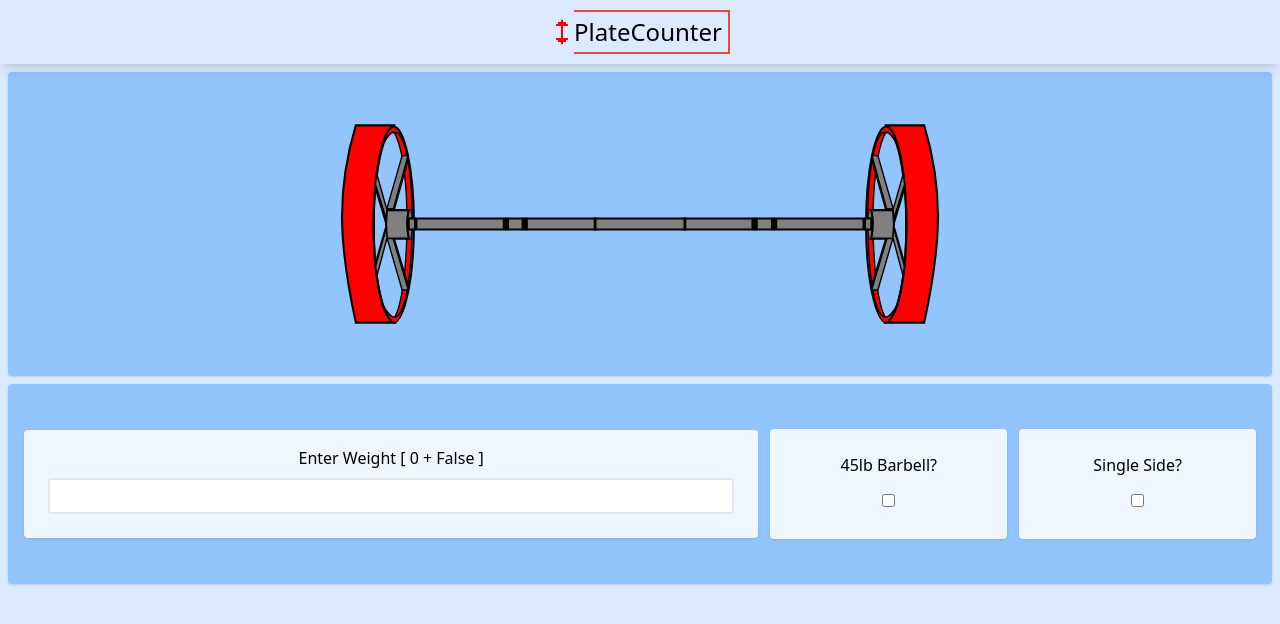
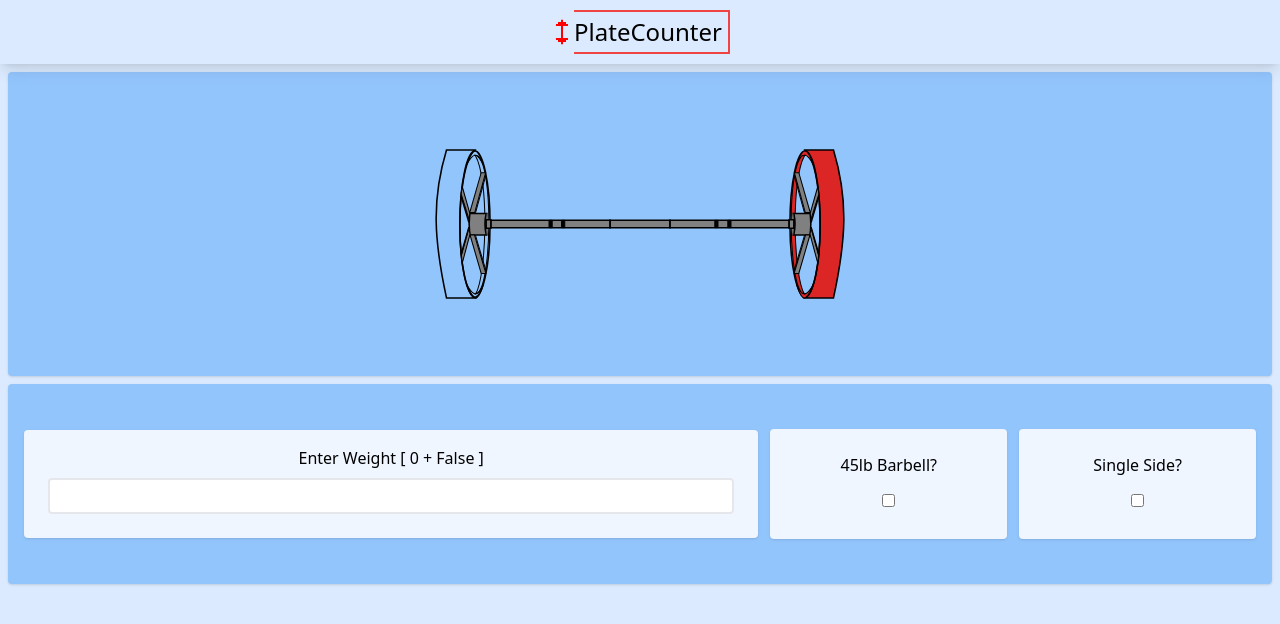
Before and after one commit to PeytonCurr/plate_counter, a React (Create React App) app: page / in a window 1280 px wide. Shown: the top 624 px of the page. Built offline with nearby package versions, Linux system fonts and the light colour scheme.

Commit message:
Starting to get Plate Colors conditionally rendering

```diff
--- a/src/App.jsx
+++ b/src/App.jsx
@@ -35,7 +35,7 @@ function App() {
       <Navbar />
       <section className='grid grid-col-1 grid-rows-5 md:grid-rows-7 p-2 gap-2 bg-blue-100' style={{ height: "92vh" }}>
 
-        <BarbellPlates weight={weight} barBell={barBell} />
+        <BarbellPlates weight={weight} barBell={barBell} counts={counts} />
 
         {weight > 0 && weight % 5 == 0 &&
           <Stats weight={weight} counts={counts} setCounts={setCounts} resetCounts={resetCounts} barBell={barBell} single={single} />
--- a/src/components/BarbellPlates.jsx
+++ b/src/components/BarbellPlates.jsx
@@ -5,9 +5,10 @@ import BasePlate45_35SVG from './svgs/BasePlate45_35SVG.jsx'
 function BarbellPlates(props) {
   return (
     <div className='text-2xl p-2 bg-blue-300 row-span-2 md:row-span-3 rounded shadow flex justify-center items-center'>
-      <BasePlate45_35SVG height={200} transform={"translate(18 0)"} />
-      <BarBellSVG width={450} />
-      <BasePlate45_35SVG transform={"scale(-1,1) translate(18 0)"} height={200} />
+
+      <BasePlate45_35SVG color={" " + (props.counts[45] > 0 && '#DC2626')} height={150} transform={"translate(28 0)"} />
+      <BarBellSVG width={300} />
+      <BasePlate45_35SVG color={"#DC2626"} transform={"scale(-1,1) translate(28 0)"} height={150} />
     </div>
   )
 }
--- a/src/components/svgs/BasePlate45_35SVG.jsx
+++ b/src/components/svgs/BasePlate45_35SVG.jsx
@@ -3,11 +3,11 @@ import React from 'react'
 function BasePlate45_35SVG(props) {
   return (
     <svg transform={props.transform} width="109" height={props.height} viewBox="0 0 109 288" fill="none" xmlns="http://www.w3.org/2000/svg">
-      <path d="M21.8427 286C-2.47624 173.393 -6.66931 96.9667 21.8427 2H76C37.5 38 38.5 261 76 286H21.8427Z" fill="#FF0000" stroke="black" stroke-width="3" />
+      <path d="M21.8427 286C-2.47624 173.393 -6.66931 96.9667 21.8427 2H76C37.5 38 38.5 261 76 286H21.8427Z" fill={props.color} stroke="black" stroke-width="3" />
       <path d="M105.5 144C105.5 183.139 102.091 218.528 96.6002 244.094C93.852 256.889 90.5987 267.143 87.0345 274.162C85.2513 277.673 83.4277 280.299 81.6121 282.029C79.8031 283.752 78.0989 284.5 76.5 284.5C74.9011 284.5 73.1969 283.752 71.3879 282.029C69.5723 280.299 67.7487 277.673 65.9655 274.162C62.4013 267.143 59.148 256.889 56.3998 244.094C50.9086 218.528 47.5 183.139 47.5 144C47.5 104.861 50.9086 69.4715 56.3998 43.9058C59.148 31.1107 62.4013 20.8568 65.9655 13.8382C67.7487 10.3267 69.5723 7.70068 71.3879 5.97097C73.1969 4.24752 74.9011 3.5 76.5 3.5C78.0989 3.5 79.8031 4.24752 81.6121 5.97097C83.4277 7.70068 85.2513 10.3267 87.0345 13.8382C90.5987 20.8568 93.852 31.1107 96.6002 43.9058C102.091 69.4715 105.5 104.861 105.5 144Z" stroke="black" stroke-width="3" />
-      <path d="M60 31C72.9233 -5.03286 80.5 -4.96712 93 31C80.5084 5.50367 73.2898 5.36924 60 31Z" fill="#FF0000" stroke="black" stroke-width="2" />
-      <path d="M93.3992 258.298C82.0687 294.863 74.4964 295.13 60.4309 259.745C74.0287 284.669 81.2463 284.487 93.3992 258.298Z" fill="#FF0000" stroke="black" stroke-width="2" />
-      <path d="M82 13L77 12C104.5 59 98.5 243.5 78 278L83 276C108.5 248.5 111.5 37.5 82 13Z" fill="#FF0000" stroke="black" stroke-width="2" />
+      <path d="M60 31C72.9233 -5.03286 80.5 -4.96712 93 31C80.5084 5.50367 73.2898 5.36924 60 31Z" fill={props.color} stroke="black" stroke-width="2" />
+      <path d="M93.3992 258.298C82.0687 294.863 74.4964 295.13 60.4309 259.745C74.0287 284.669 81.2463 284.487 93.3992 258.298Z" fill={props.color} stroke="black" stroke-width="2" />
+      <path d="M82 13L77 12C104.5 59 98.5 243.5 78 278L83 276C108.5 248.5 111.5 37.5 82 13Z" fill={props.color} stroke="black" stroke-width="2" />
       <path d="M66.4723 165C64.5092 147.314 64.5092 141.284 66.4723 124H98C94.8602 137.265 94.8602 149.725 98 165H66.4723Z" fill="#808080" stroke="black" stroke-width="3" />
       <path d="M102.5 144.5C102.5 150.698 102.165 156.3 101.626 160.344C101.356 162.369 101.037 163.984 100.691 165.082C100.517 165.634 100.345 166.026 100.186 166.27C100.094 166.41 100.031 166.467 100 166.489C99.969 166.467 99.9057 166.41 99.8143 166.27C99.6554 166.026 99.4833 165.634 99.3091 165.082C98.9631 163.984 98.6444 162.369 98.3743 160.344C97.8351 156.3 97.5 150.698 97.5 144.5C97.5 138.302 97.8351 132.7 98.3743 128.656C98.6444 126.631 98.9631 125.016 99.3091 123.918C99.4833 123.366 99.6554 122.974 99.8143 122.73C99.9057 122.59 99.969 122.533 100 122.511C100.031 122.533 100.094 122.59 100.186 122.73C100.345 122.974 100.517 123.366 100.691 123.918C101.037 125.016 101.356 126.631 101.626 128.656C102.165 132.7 102.5 138.302 102.5 144.5Z" fill="#808080" stroke="black" />
       <path d="M107 136H98V152H107V136Z" fill="#808080" stroke="black" stroke-width="3" />
--- a/src/components/weightForm.jsx
+++ b/src/components/weightForm.jsx
@@ -12,7 +12,7 @@ function WeightForm(props) {
   }
 
   return (
-    <div className='items-center rounded bg-blue-300 shadow row-span-2 sm:row-span-1 md:row-span-2 grid grid-cols-10 gap-3 p-4'>
+    <div className='items-center rounded bg-blue-300 shadow row-span-1 md:row-span-2 grid grid-cols-10 gap-3 px-4'>
       <form onSubmit={handleSubmit} className=' bg-blue-50 rounded shadow p-6 pt-4 col-span-6 text-center'>
         <h1 className='mb-2 text-center'>
           Enter Weight [ {props.weight} + {props.barBell ?
```
